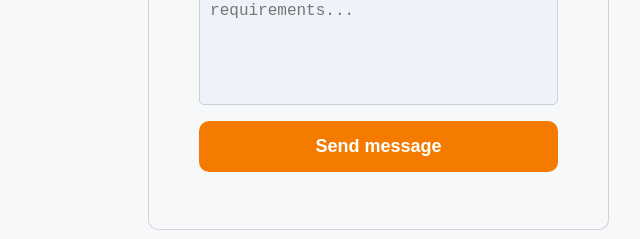
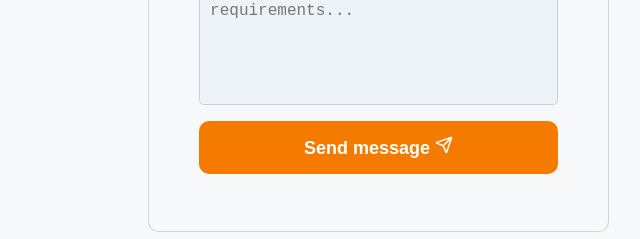
Before and after one commit to DannyTechStudio/portfolio, a plain HTML site: page index.html in a window 1280 px wide. Shown: the part 6960-7199 px from the top of the page, 543-1183 px from the left. Drawn offline with nearby package versions, Linux system fonts and the light colour scheme.

Commit message:
feat: attach a send icon to the contact form submit button

```diff
--- a/index.html
+++ b/index.html
@@ -1003,7 +1003,15 @@
                                 required></textarea>
                         </fieldset>
 
-                        <button id="submit-btn" type="submit">Send message</button>
+                        <button id="submit-btn" type="submit">
+                            Send message
+                            <svg xmlns="http://www.w3.org/2000/svg" width="18" height="18" viewBox="0 0 24 24" fill="none" stroke="currentColor"
+                                stroke-width="2" stroke-linecap="round" stroke-linejoin="round" class="lucide lucide-send preview-icon">
+                                <path
+                                    d="M14.536 21.686a.5.5 0 0 0 .937-.024l6.5-19a.496.496 0 0 0-.635-.635l-19 6.5a.5.5 0 0 0-.024.937l7.93 3.18a2 2 0 0 1 1.112 1.11z" />
+                                <path d="m21.854 2.147-10.94 10.939" />
+                            </svg>
+                        </button>
 
                         <p id="form-status"></p>
                     </div>
```
